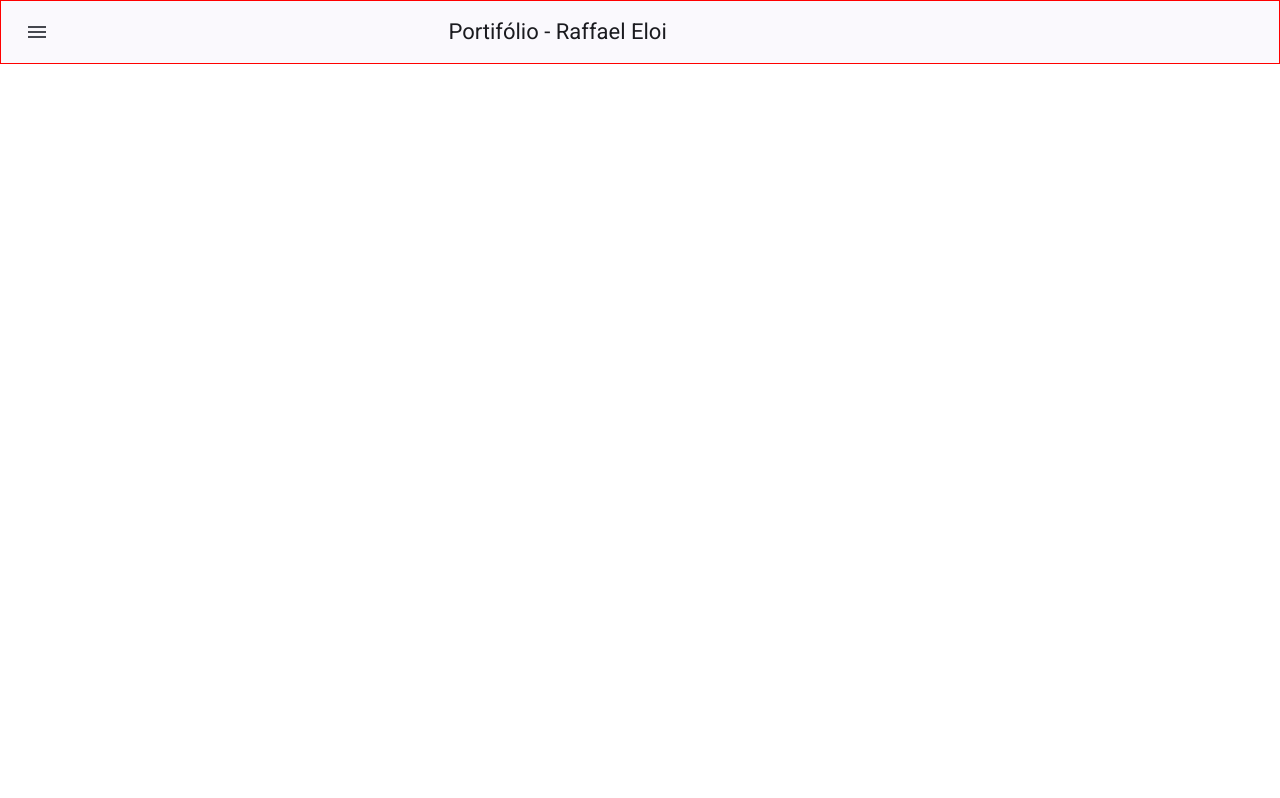
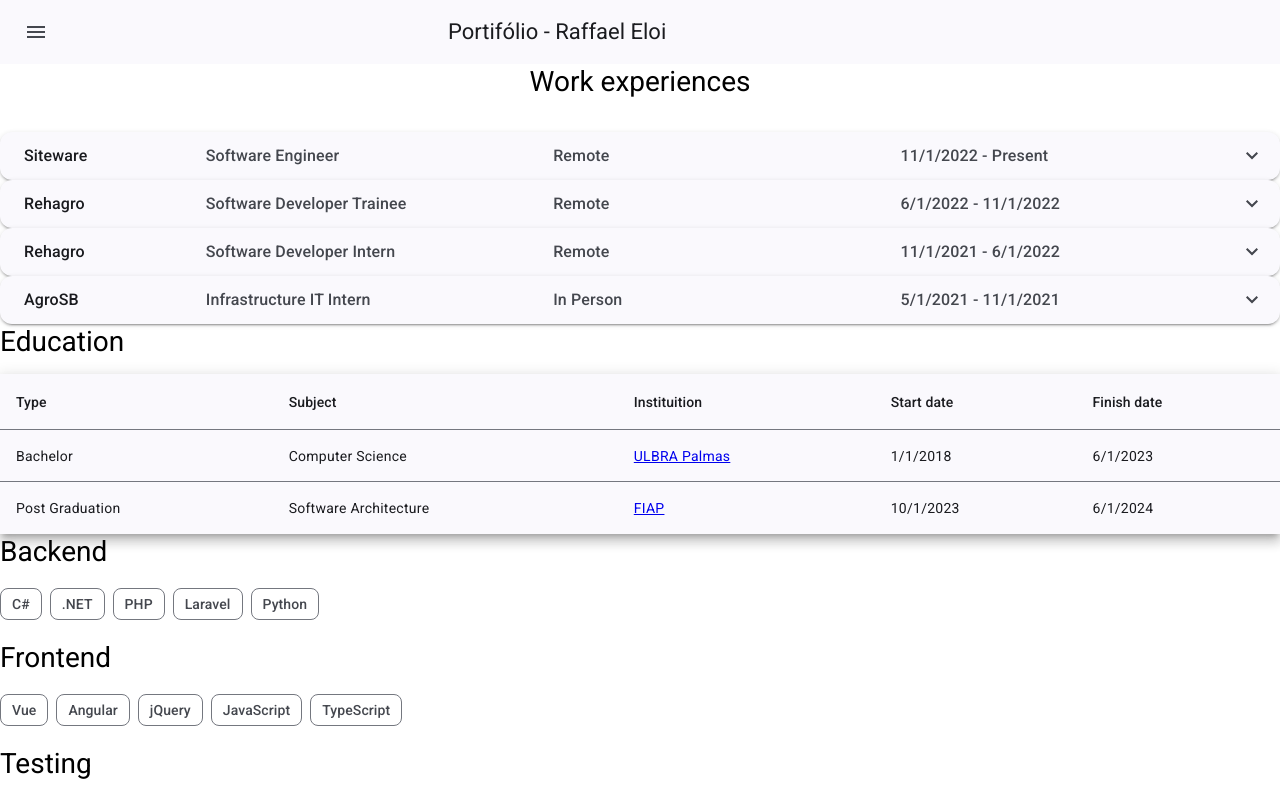
Before and after one commit to Raffael-Eloi/portifolio, an Angular app: page / in a window 1280 px wide. Shown: the top 798 px of the page. Built offline with nearby package versions, Linux system fonts and the light colour scheme.

Commit message:
add home component

```diff
--- a/src/app/app.routes.ts
+++ b/src/app/app.routes.ts
@@ -4,9 +4,10 @@
 import { HardSkillsComponent } from './hard-skills/hard-skills.component';
 import { WorkExperiencesComponent } from './work-experiences/work-experiences.component';
 import { EducationComponent } from './education/education.component';
+import { HomeComponent } from './home/home.component';
 
 export const routes: Routes = [
-    {path: '', component: HeaderComponent},
+    {path: '', component: HomeComponent},
     {path: 'header', component: HeaderComponent},
     {path: 'hard-skills', component: HardSkillsComponent},
     {path: 'work-expeciences', component: WorkExperiencesComponent},
--- a/src/app/header/header.component.css
+++ b/src/app/header/header.component.css
@@ -1,5 +1,13 @@
+.header-menu {
+    width: 25%;
+}
+
 .header {
     display: flex;
     align-items: center;
     gap: 10rem;
 }
+
+.header-name {
+    width: 75%;
+}
--- a/src/app/header/header.component.html
+++ b/src/app/header/header.component.html
@@ -1,11 +1,11 @@
-<mat-toolbar class="header" style="border: 1px solid red">
-    <div class="header-menu" style="width: 25%;">
+<mat-toolbar class="header">
+    <div class="header-menu">
         <button mat-icon-button aria-label="menu icon">
             <mat-icon>menu</mat-icon>
         </button>
     </div>
 
-    <div class="header-name" style="width: 75%;">
+    <div class="header-name">
         <span>Portifólio - Raffael Eloi</span>
     </div>
 </mat-toolbar>
--- /dev/null
+++ b/src/app/home/home.component.html
@@ -0,0 +1,4 @@
+<app-header />
+<app-work-experiences />
+<app-education />
+<app-hard-skills />
```
Also changed, not shown: src/app/home/home.component.ts (added, +16 -0 lines), src/app/home/home.component.css (added), 1 other file (tests, documents, lock files or other folders).
